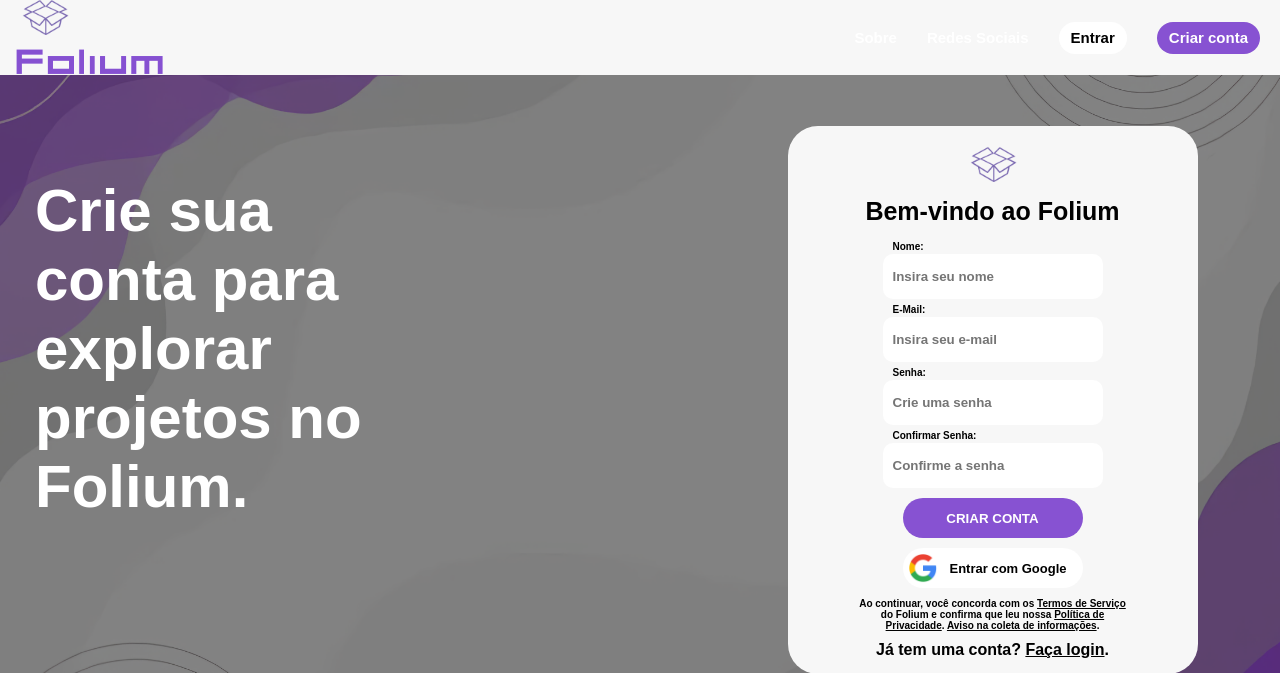
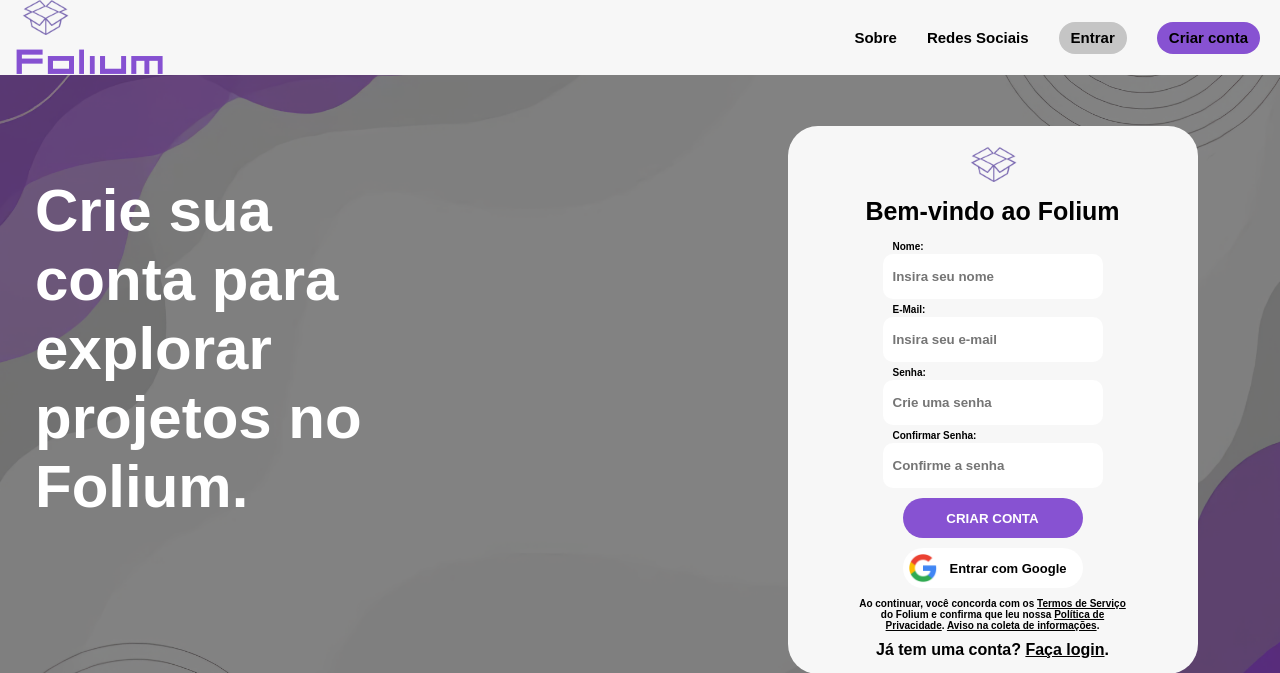
Before and after one commit to salvador-theodoro/folium, a PHP site: page /register-page.html in a window 1280 px wide. Shown: the top 673 px of the page. Run offline with PHP 8.4, Linux system fonts and the light colour scheme; some web fonts are replaced.

Commit message:
Update register-login-styles.css

```diff
--- a/src/css/register-login-styles.css
+++ b/src/css/register-login-styles.css
@@ -61,7 +61,7 @@
 }
 
 .header-content a{
-    color: #fff;
+    color: #000000;
     text-decoration: none;
     font-size: 15px;
 }
@@ -69,7 +69,7 @@
 .login-page-button{
     padding: 7px 12px;
     border-radius: 50px;
-    background-color: #ffffff;
+    background-color: #c5c5c5;
 }
 
 .login-page-button a{
```
